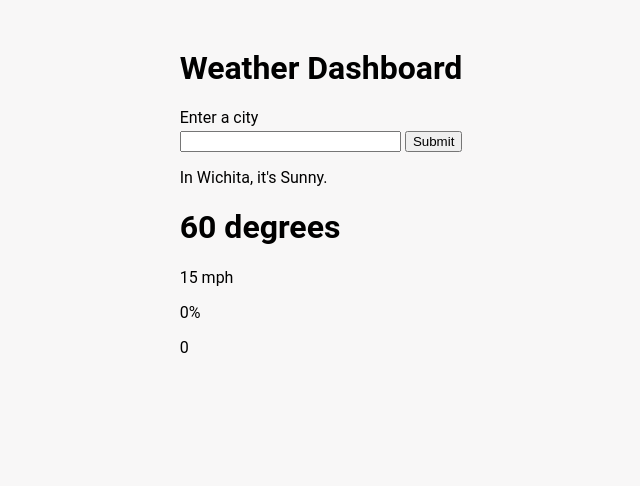
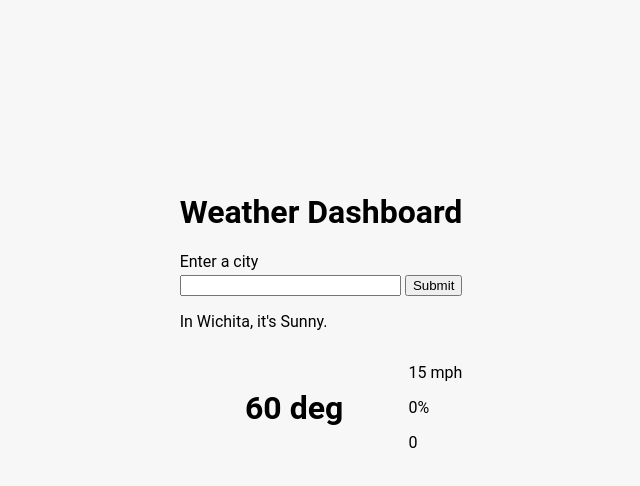
Before and after one commit to nathan2lam/weather-app, a React (Create React App) app: page / in a window 1280 px wide. Shown: the top 486 px of the page, without its empty margins (319-959 px from the left). Built offline with nearby package versions, Linux system fonts and the light colour scheme.

Commit message:
Add files via upload

```diff
--- a/public/index.html
+++ b/public/index.html
@@ -14,7 +14,6 @@
       manifest.json provides metadata used when your web app is installed on a
       user's mobile device or desktop. See https://developers.google.com/web/fundamentals/web-app-manifest/
     -->
-    <link rel="manifest" href="%PUBLIC_URL%/manifest.json" />
     <!--
       Notice the use of %PUBLIC_URL% in the tags above.
       It will be replaced with the URL of the `public` folder during the build.
--- a/src/App.css
+++ b/src/App.css
@@ -4,7 +4,7 @@ body {
     display: flex;
     justify-content: center;
     align-items: center;
-    height: 50vh;
+    height: 80vh;
     margin: 0;
 }
 
@@ -23,3 +23,26 @@ body {
 .searchbar-input {
     width: 100%;
 }
+
+.display-container {
+    display: flex;
+    flex-direction: column;
+}
+
+.display-conditions-container {
+    display: flex;
+    flex-direction: row;
+    justify-content: space-between;
+}
+
+.display-temp {
+    display: flex;
+    align-items: center;
+    justify-content: center;
+    width: 100%
+}
+
+.display-conditions-container2 {
+    display: inline-block;
+    white-space: nowrap;
+}
--- a/src/Page/Display.jsx
+++ b/src/Page/Display.jsx
@@ -7,9 +7,9 @@ export default function Display() {
             <div className="display-conditions-container">
                 <h1 className="display-temp">{data.temp}</h1>
                 <div className="display-conditions-container2">
-                    <p>{data.windSpeed}</p>
-                    <p>{data.rainChance}</p>
-                    <p>{data.humidity}</p>
+                    <p className="display-wind">{data.windSpeed}</p>
+                    <p className="display-rain">{data.rainChance}</p>
+                    <p className="display-humidity">{data.humidity}</p>
                 </div>
             </div>
         </div>
--- a/src/data/index.json
+++ b/src/data/index.json
@@ -1,7 +1,7 @@
 {
     "city": "Wichita",
     "condition": "Sunny",
-    "temp": "60 degrees",
+    "temp": "60 deg",
     "windSpeed": "15 mph",
     "rainChance": "0%",
     "humidity": "0"
```
